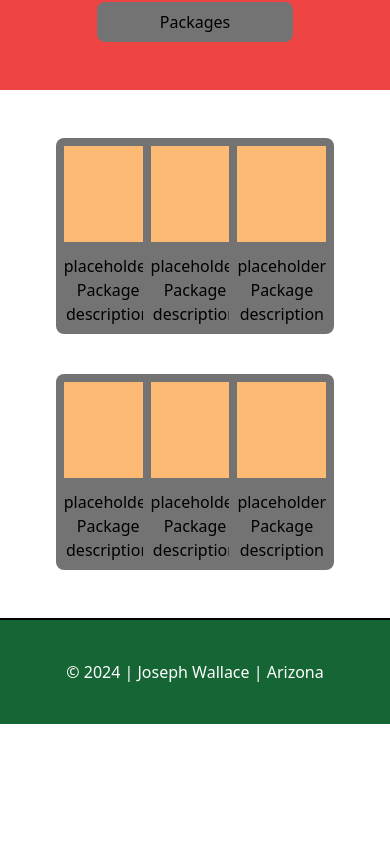
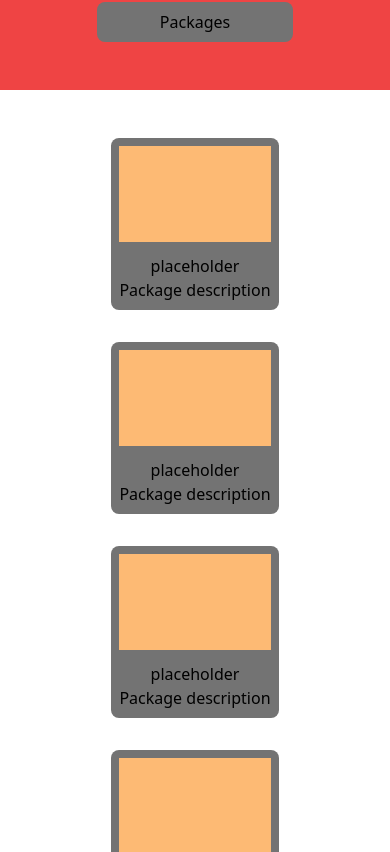
Before and after one commit to wallacejoe/wallace-av, a Next.js app: page /pages/packages in a window 390 px wide. Shown: the part 872-1724 px from the top of the page. Before the commit the page ends 1596 px from the top, so only its background shows below. Built offline with nearby package versions, Linux system fonts and the light colour scheme.

Commit message:
Added some flexibility to the product/package page

```diff
--- a/src/app/pages/ui/packagePage.tsx
+++ b/src/app/pages/ui/packagePage.tsx
@@ -4,13 +4,13 @@ import React from "react";
 
 export default async function PackagePage() {
   return (
-    <div className="w-3/4 grid grid-cols-3 gap-10 justify-items-center">
+    <div className="lg:w-3/4 lg:grid lg:grid-cols-3 gap-10 justify-items-center">
       {packages.map((item) => (
         <Link
           href={`#` /*`/dashboard/packages/${package.package_id}`*/}
           // Link will be added to/with individual package pages
           key={item.package_id}
-          className="w-fit p-2 flex bg-neutral-500 rounded-lg justify-center box-border"
+          className="max-lg:mb-8 w-fit p-2 flex bg-neutral-500 rounded-lg justify-center box-border"
         >
           <div>
             <div className="w-full h-24 mb-3 bg-orange-300"></div>
--- a/src/app/pages/ui/productPage.tsx
+++ b/src/app/pages/ui/productPage.tsx
@@ -8,13 +8,13 @@ export default async function ProductPage(/*{ query }: { query: string }*/) {
   //query, or search, functionality.
 
   return (
-    <div className="w-3/4 grid grid-cols-3 gap-10 justify-items-center">
+    <div className="lg:w-3/4 lg:grid lg:grid-cols-3 gap-10 justify-items-center">
       {products.map((product) => (
         <Link
           href={`#` /*`/dashboard/products/${product.product_id}`*/}
           // Link will be added to/with individual product pages
           key={product.product_id}
-          className="w-fit p-2 flex bg-neutral-500 rounded-lg justify-center box-border"
+          className="max-lg:mb-8 w-fit p-2 flex bg-neutral-500 rounded-lg justify-center box-border"
         >
           <div>
             <div className="w-full h-24 mb-3 bg-orange-300"></div>
```
